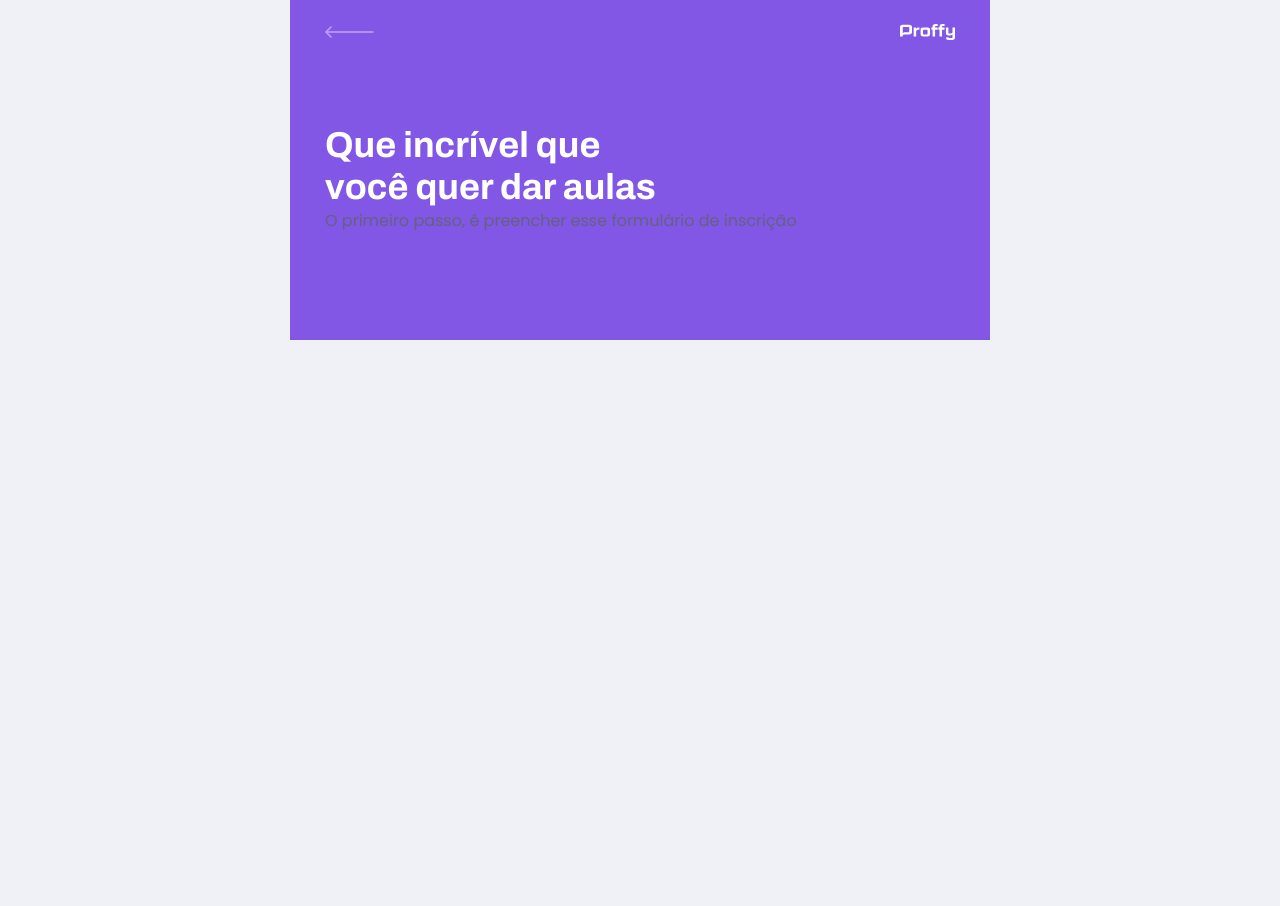
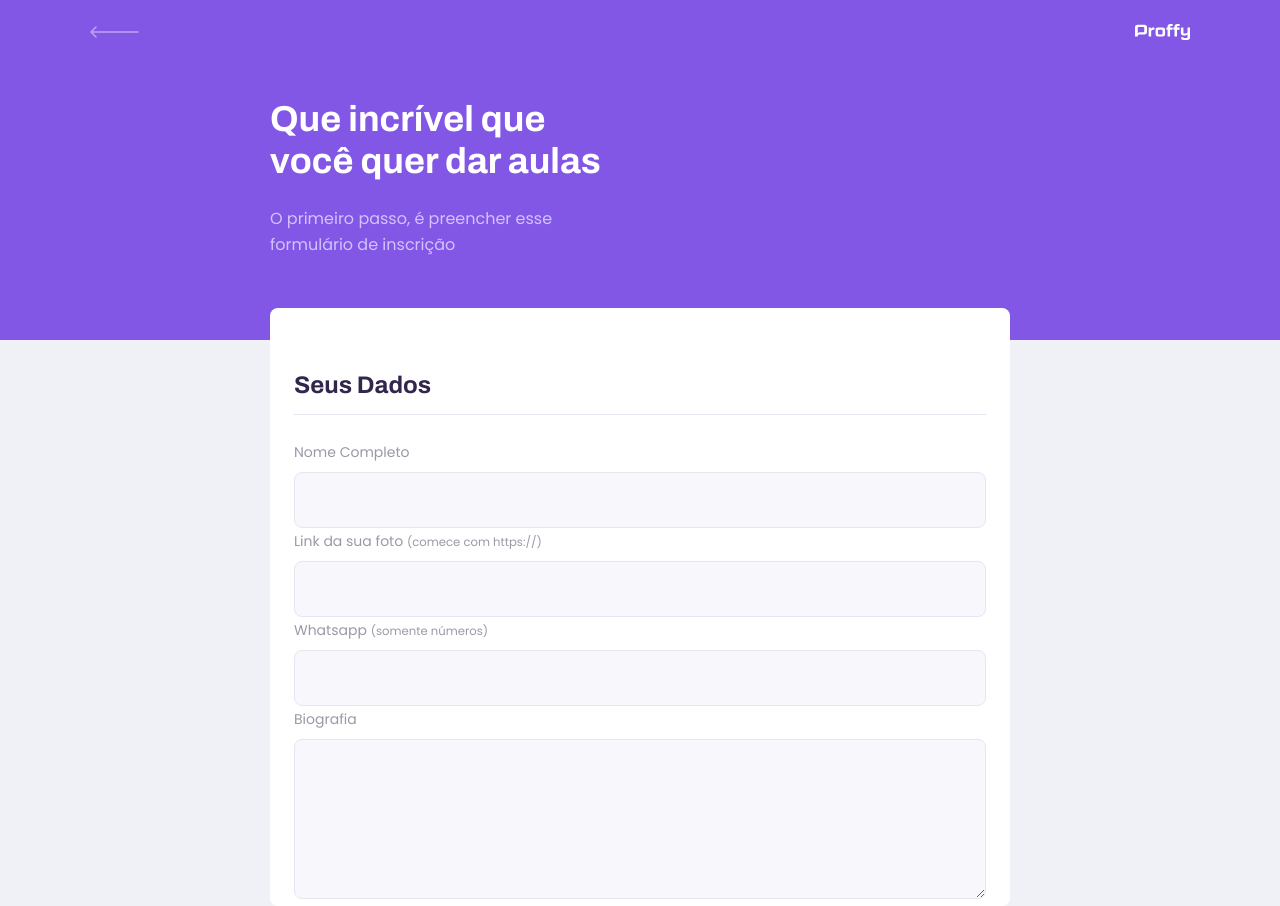
Before and after one commit to luizGTogni/nlw2-javascript-project, a plain HTML site: page give-classes.html in a window 1280 px wide. Before the commit the page ends 800 px from the top, so only its background shows below. Drawn offline with Linux system fonts and the light colour scheme.

Commit message:
Estilo da header e uma começo do form

```diff
--- a/give-classes.html
+++ b/give-classes.html
@@ -8,6 +8,7 @@
   <!-- Arquivos CSS -->
   <link rel="stylesheet" href="/styles/main.css">
   <link rel="stylesheet" href="/styles/partials/header.css">
+  <link rel="stylesheet" href="/styles/partials/forms.css">
   <link rel="stylesheet" href="/styles/partials/page-give-classes.css">
 
   <!-- Fonts -->
@@ -32,7 +33,32 @@
     </header>
 
     <main>
+      <form action="" id="create-class">
+        <fieldset>
+          <legend>Seus Dados</legend>
 
+          <div class="input-block">
+            <label for="name">Nome Completo</label>
+            <input name="name" id="name" required>
+          </div>
+
+          <div class="input-block">
+            <label for="avatar">Link da sua foto <small>(comece com https://)</small></label>
+            <input name="avatar" id="avatar" type="url" required>
+          </div>
+
+          <div class="input-block">
+            <label for="whatsapp">Whatsapp <small>(somente números)</small></label>
+            <input name="whatsapp" id="whatsapp" type="number" required>
+          </div>
+
+          <div class="textarea-block">
+            <label for="bio">Biografia</label>
+            <textarea name="bio" id="bio" required></textarea>
+          </div>
+
+        </fieldset>
+      </form>
     </main>
   </div>
 
--- /dev/null
+++ b/styles/partials/forms.css
@@ -0,0 +1,52 @@
+
+.select-block label,
+.input-block label,
+.textarea-block label {
+    font-size: 1.4rem;
+    color: var(--color-text-complement);
+}
+
+.select-block select,
+.input-block input,
+.textarea-block textarea {
+    height: 5.6rem;
+    width: 100%;
+    margin-top: 0.8rem;
+
+
+    background-color: var(--color-input-background);
+    font: 1.6rem Archvivo;
+
+    border: 1px solid var(--color-line-in-white);
+    border-radius: 0.8rem;
+    outline: 0;
+
+    padding: 0 1.6rem;
+}
+
+.textarea-block textarea {
+    height: 16rem;
+
+    resize: vertical;
+
+    padding: 1.2rem 1.6rem;
+}
+
+.input-block,
+.textarea-block {
+    position: relative;
+}
+
+.input-block:focus-within::after,
+.textarea-block:focus-within::after {
+    content:"";
+
+    height: 2px;
+    width: calc(100% - 3.2rem);
+
+    background-color: var(--color-primary-light);
+
+    position: absolute;
+    left: 1.6rem;
+    bottom: 0;
+}
--- a/styles/partials/header.css
+++ b/styles/partials/header.css
@@ -43,6 +43,15 @@
     color: var(--color-title-in-primary);
 }
 
+.page-header .header-content p {
+    max-width: 30rem;
+    margin-top: 2.4rem;
+
+    color: var(--color-text-in-primary);
+    font-size: 1.6rem;
+    line-height: 2.6rem;
+}
+
 /* Desktop */
 @media (min-width: 700px) {
     .page-header {
--- a/styles/partials/page-give-classes.css
+++ b/styles/partials/page-give-classes.css
@@ -1,4 +1,46 @@
+/* Mobile */
 #page-give-classes #container {
     height: 100vh; /* 100% em relação a tamanho máximo proposto */
     width: 100vw;
 }
+
+#page-give-classes main {
+    width: 100%;
+    max-width: 74rem;
+    margin: -3.2rem auto 3.2rem;
+
+    background-color: var(--color-box-base);
+
+    border-radius: .8rem;
+
+    padding-top: 6.4rem;
+}
+
+#page-give-classes fieldset {
+    border: none;
+
+    padding: 0 2.4rem;
+}
+
+#page-give-classes fieldset legend {
+    width: 100%;
+    margin-bottom: 2.4rem;
+
+    color: var(--color-text-title);
+    font: 700 2.4rem Archivo;
+
+    border-bottom: 1px solid var(--color-line-in-white);
+
+    display: flex;
+    align-items: center;
+    justify-content: space-between;
+
+    padding-bottom: 1.6rem;
+}
+
+/* Desktop */
+@media (min-width: 700px) {
+    #page-give-classes #container {
+        max-width: 100vw;
+    }
+}
```
Also changed, not shown: study.html (+1 -0 lines), styles/partials/page-study.css (+0 -40 lines).
